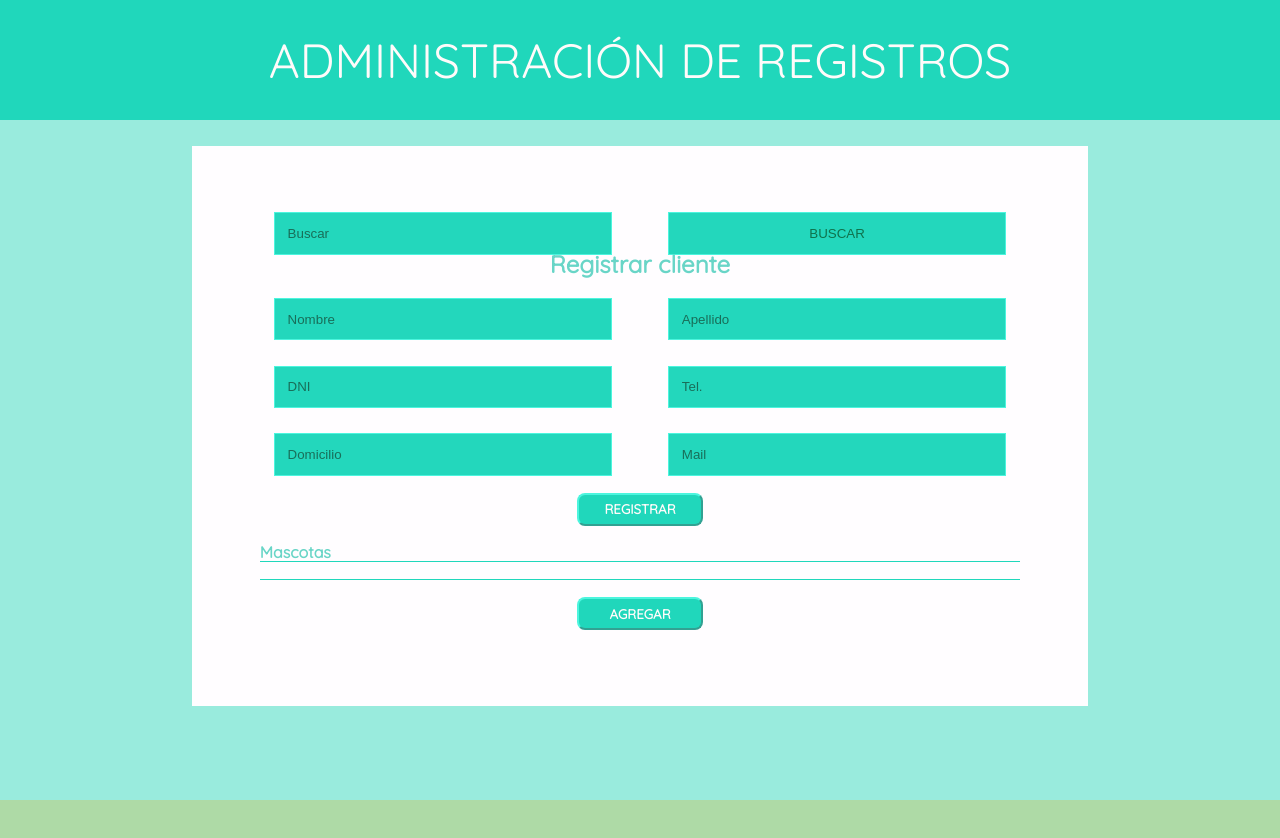
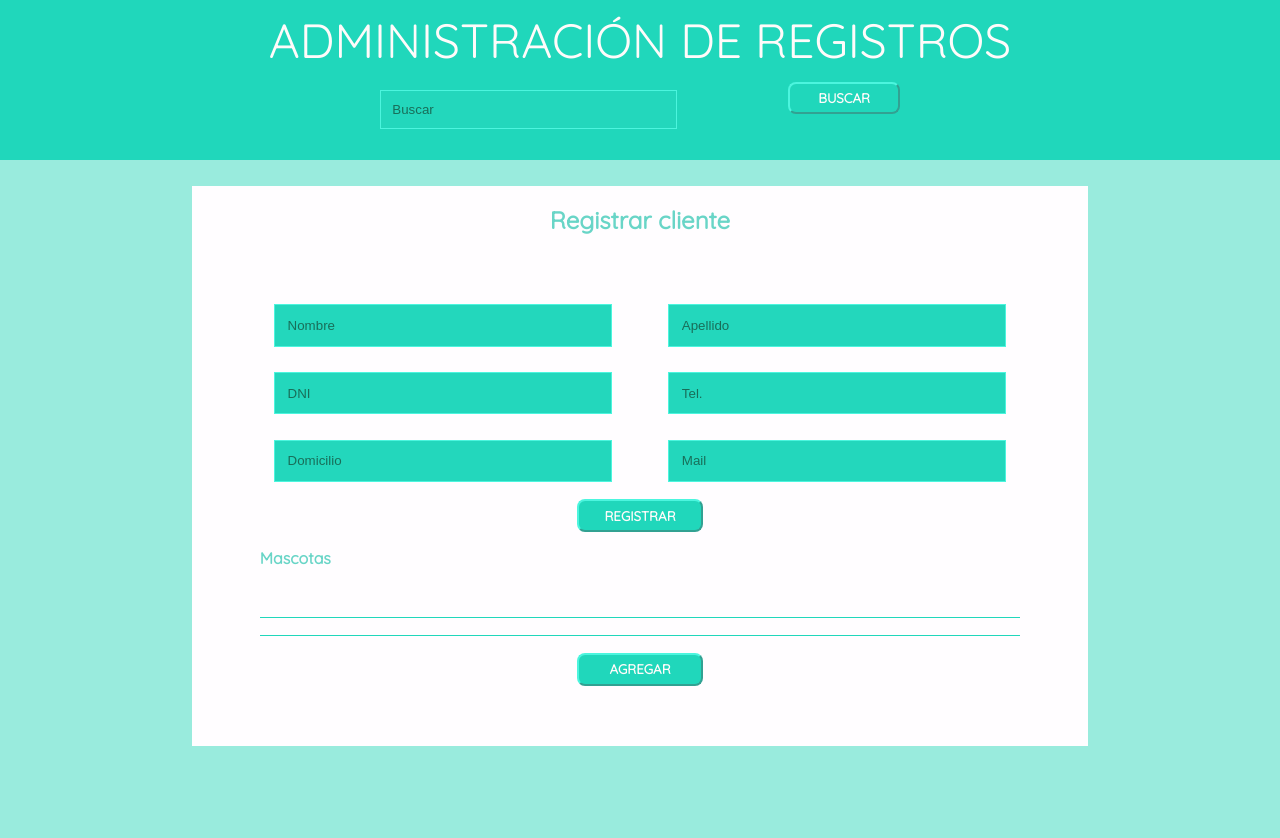
Before and after one commit to jlajcha/TP-EIS, a React (Create React App) app in the folder front/: page / in a window 1280 px wide. Before the commit the page ends 800 px from the top, so only its background shows below. Built offline with nearby package versions, Linux system fonts and the light colour scheme.

Commit message:
se agrega la busqueda en el nav

```diff
--- a/front/src/components/Nav.jsx
+++ b/front/src/components/Nav.jsx
@@ -1,7 +1,7 @@
 import React          from 'react';
 import { withRouter } from 'react-router';
 import                '../css/navStyles.css';
-
+import {getClients} from "../Api";
 
 class Nav extends React.Component {
 
@@ -10,7 +10,19 @@ class Nav extends React.Component {
 
         this.state = {
             text: '',
+            clients: [],
         }
+
+        this.changeSearch = this.changeSearch.bind(this);
+    }
+
+    changeSearch(event){
+        this.setState( {search: event.target.value} )
+    }
+    getAllClients(){
+        getClients(this.state.search)
+                    .then(result => { this.setState({clients: result})})
+                    .catch(() => this.setState({ messageClient: 'Fallo la busqueda' }));
     }
 
 
@@ -19,7 +31,15 @@ class Nav extends React.Component {
     render() {
         return (
             <div className="containerNav">
+              <div>
                 <p className="titleNav">ADMINISTRACIÓN DE REGISTROS</p>
+                    <br/>
+
+                 <div className="rowfilds">
+                <input type="text" name="search" className="fieldForm "  value={this.state.search} onChange={this.changeSearch} placeholder="Buscar"/>
+                <button type="button" className="searchForm" onClick={() => this.getAllClients()}>BUSCAR</button>
+             </div>
+            </div>
             </div>
         );
     }
--- a/front/src/components/Register.jsx
+++ b/front/src/components/Register.jsx
@@ -66,7 +66,7 @@ export default class Register  extends React.Component{
         this.changeNotes = this.changeNotes.bind(this);
         this.changeDniOwner = this.changeDniOwner.bind(this)
 
-        this.changeSearch = this.changeSearch.bind(this);
+
     }
     changeFirstName(event){
         this.setState( {firstName: event.target.value} )
@@ -94,9 +94,6 @@ export default class Register  extends React.Component{
     }
     changeNotes(event){
         this.setState( {notes: event.target.value} )
-    }
-    changeSearch(event){
-        this.setState( {search: event.target.value} )
     }
 
     registerClient() {
@@ -142,11 +139,6 @@ export default class Register  extends React.Component{
         getPets(this.state.dni)
                     .then(result => { this.setState({pets: result})})
                     .catch(() => this.setState({ messagePet: 'No se pudo registrar la mascota' }));
-    }
-    getAllClients(){
-        getClients(this.state.search)
-                    .then(result => { this.setState({clients: result})})
-                    .catch(() => this.setState({ messageClient: 'Fallo la busqueda' }));
     }
 
     /********************************* Manipulación del Pop-Up ********************************/
@@ -208,10 +200,7 @@ export default class Register  extends React.Component{
         return(
                 <div className="containerForm">
                     <form  className="formRegister">
-                        <div className="rowfilds">
-                        <input type="text" name="search" className="fieldForm "  value={this.state.search} onChange={this.changeSearch} placeholder="Buscar"/>
-                        <button type="button" className="fieldForm" onClick={() => this.getAllClients()}>BUSCAR</button>
-                        </div>
+
                         <p className="titleForm">Registrar cliente</p>
                         <div className="rowfilds">
                             <input type="text" name="firstName" className="fieldForm"  value={this.state.firstName} onChange={this.changeFirstName} placeholder="Nombre"/>
--- a/front/src/css/loginStyles.css
+++ b/front/src/css/loginStyles.css
@@ -11,7 +11,6 @@
 
 .formRegister{
     display: flex;
-
     flex-flow: column nowrap;
     justify-content: center;
     align-items: center;
@@ -20,6 +19,7 @@
     width: 70vw;
     height: 70vh;
     margin-top: 2%;
+
 }
 
 .rowfilds{
@@ -35,7 +35,9 @@
     margin-top: 3%;
     border: 1px solid #222222;
 }
+.fixedFirstForm{
 
+}
 .fieldForm{
     color:rgb(15, 114, 76);
     background:#23D7BC;
@@ -65,6 +67,8 @@
     color: #69D5C7;
     font-family: 'Quicksand', sans-serif;
     font-weight: bold;
+    height: 50vmax;
+
 }
 
 .nuevaMascota{
--- a/front/src/css/navStyles.css
+++ b/front/src/css/navStyles.css
@@ -6,6 +6,7 @@
     display: flex;
     justify-content: center;
     align-items: center;
+    padding: 5rem;
 }
 
 .titleNav {
@@ -13,3 +14,62 @@
     font-size: 3rem;
     font-family: 'Quicksand', sans-serif;
 }
+
+.header-fixed {
+    position: fixed;
+    top: 0;
+    left: 0;
+    width: 100%;
+    color:#fff;
+    z-index: 1000;
+    height: 200px;
+    overflow: hidden;
+    -webkit-transition: height 0.3s;
+    -moz-transition: height 0.3s;
+    transition: height 0.3s;
+    text-align:center;
+    line-height:160px;
+
+}
+
+.rowfilds{
+    display: flex;
+    flex-flow: row nowrap;
+    justify-content: space-evenly;
+    align-items: center;
+    width: 100%;
+}
+
+ .fieldForm, .submitRegister{
+    padding: 1.5%;
+    margin-top: 3%;
+    border: 1px solid #222222;
+}
+
+
+.fieldForm{
+    color:rgb(15, 114, 76);
+    background:#23D7BC;
+    width: 40%;
+    border-color: #4CF5DE;
+}
+.searchForm{
+
+    padding: 0.8%;
+    border-radius: 8px;
+    width: 15%;
+    margin: 2% 0% 2% 0%;
+    font-family: 'Quicksand', sans-serif;
+    font-weight: bold;
+
+    border-width: 2px;
+    border-color: #4CF5DE;
+    background: #20D7BB;
+    color: #FFFBFA;
+    justify-self: flex-end;
+}
+
+
+::placeholder{
+    color: rgb(25, 110, 89);
+}
```
Also changed, not shown: 1 other file (tests, documents, lock files or other folders).
